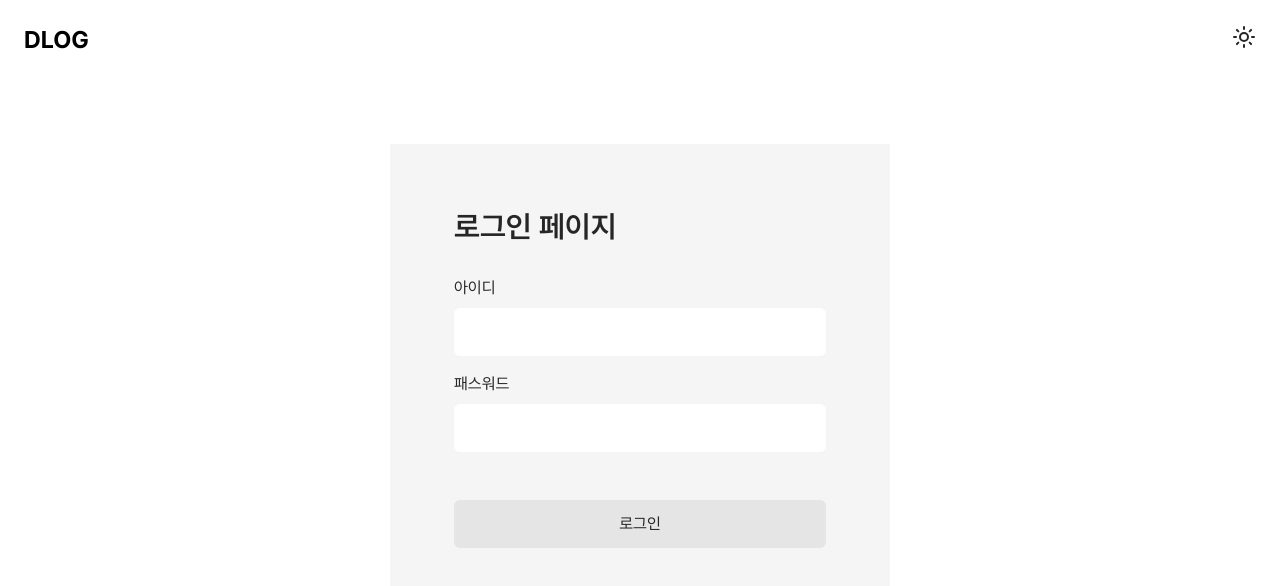
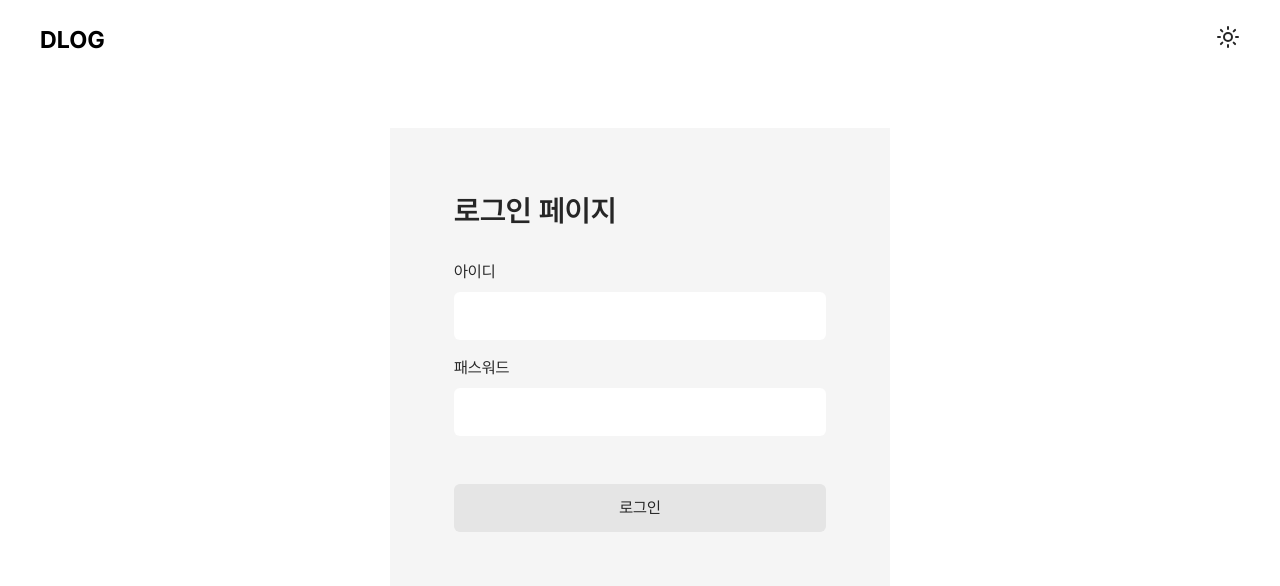
Before and after one commit to yewonJin/blog-app, a Next.js app: page /login in a window 1280 px wide. Shown: the top 586 px of the page. Built offline with nearby package versions, Linux system fonts and the light colour scheme.

Commit message:
design: 레이아웃 설정

```diff
--- a/src/app/admin/layout.tsx
+++ b/src/app/admin/layout.tsx
@@ -1,3 +1,3 @@
 export default function Layout({ children }: { children: React.ReactNode }) {
-  return <div className="mx-auto w-[800px] pt-16">{children}</div>;
+  return <div className="mx-auto max-w-[800px]">{children}</div>;
 }
--- a/src/app/layout.tsx
+++ b/src/app/layout.tsx
@@ -49,7 +49,7 @@ export default function RootLayout({
   return (
     <html lang="ko" suppressHydrationWarning>
       <body
-        className={`${pretendard.className} ${pretendard.variable} ${jetBrainsMono.variable}`}
+        className={`${pretendard.className} ${pretendard.variable} ${jetBrainsMono.variable} mx-auto max-w-[1200px] px-4 xl:px-0`}
       >
         <script
           dangerouslySetInnerHTML={{ __html: setInitialThemeMode }}
--- a/src/app/post/layout.tsx
+++ b/src/app/post/layout.tsx
@@ -1,3 +1,3 @@
 export default function Layout({ children }: { children: React.ReactNode }) {
-  return <div className="mx-auto w-[800px] pt-8">{children}</div>;
+  return <div className="mx-auto w-[800px]">{children}</div>;
 }
--- a/src/features/auth/ui/LoginForm/index.tsx
+++ b/src/features/auth/ui/LoginForm/index.tsx
@@ -14,7 +14,7 @@ export function LoginForm() {
   return (
     <form
       action={formAction}
-      className="bg-neutral-secondary mx-auto mt-16 w-[500px] p-16"
+      className="mx-auto w-[500px] bg-neutral-secondary p-16"
     >
       <h1 className="text-3xl font-semibold">로그인 페이지</h1>
       <div className="mt-8 flex flex-col gap-2">
@@ -23,7 +23,7 @@ export function LoginForm() {
           id="id"
           name="id"
           type="text"
-          className="bg-neutral-primary rounded-md p-3 outline-none"
+          className="rounded-md bg-neutral-primary p-3 outline-none"
         />
       </div>
       <div className="mt-4 flex flex-col gap-2">
@@ -32,11 +32,11 @@ export function LoginForm() {
           id="password"
           name="password"
           type="password"
-          className="bg-neutral-primary rounded-md p-3 outline-none"
+          className="rounded-md bg-neutral-primary p-3 outline-none"
         />
       </div>
       <p className="my-3 h-6">{state.message}</p>
-      <button className="bg-neutral-tertiary w-full rounded-md py-3">
+      <button className="w-full rounded-md bg-neutral-tertiary py-3">
         로그인
       </button>
     </form>
--- a/src/widgets/EditorForm/index.tsx
+++ b/src/widgets/EditorForm/index.tsx
@@ -95,7 +95,7 @@ export function EditorForm({ post, categories, action }: Props) {
         <label className="text-xl font-semibold text-neutral-secondary">
           Content
         </label>
-        <ScrollableContainer height="h-[80vh]" maxHeight="max-h-[80vh]">
+        <ScrollableContainer height="h-[60vh]" maxHeight="max-h-[60vh]">
           <Editor
             content={(post?.content as TipTapNode) ?? {}}
             onEditorUpdate={onEditorUpdate}
--- a/src/widgets/TopNav/index.tsx
+++ b/src/widgets/TopNav/index.tsx
@@ -4,8 +4,8 @@ import { ThemeToggle } from '@/features/theme/ui/ThemeToggle';
 
 export default function TopNav() {
   return (
-    <nav className="flex h-20 w-full items-center justify-between px-6">
-      <Link href="/" className="text-neutral-emphasis text-2xl font-bold">
+    <nav className="mb-12 flex h-20 w-full items-center justify-between">
+      <Link href="/" className="text-2xl font-bold text-neutral-emphasis">
         DLOG
       </Link>
       <div className="">
```
